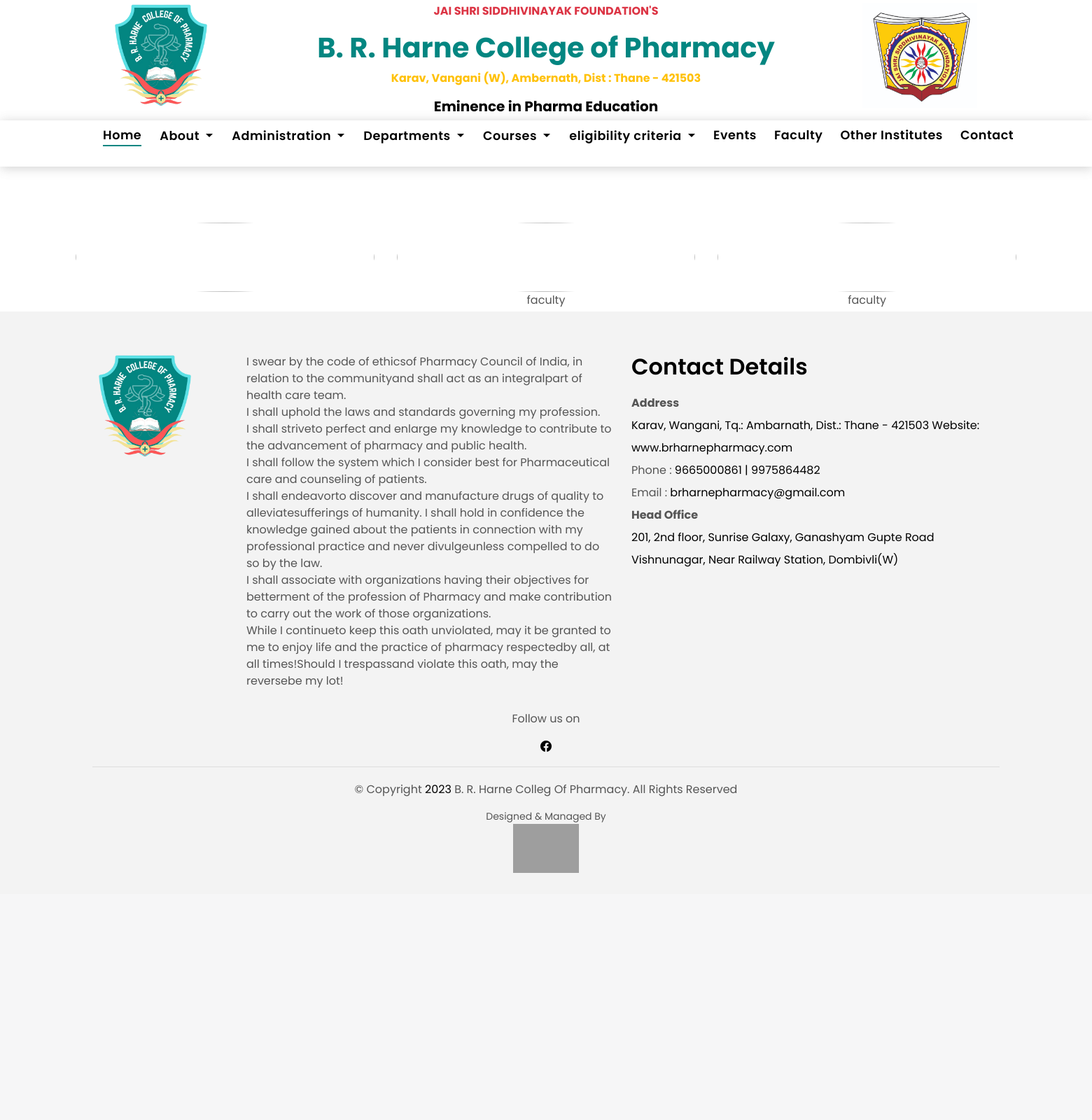
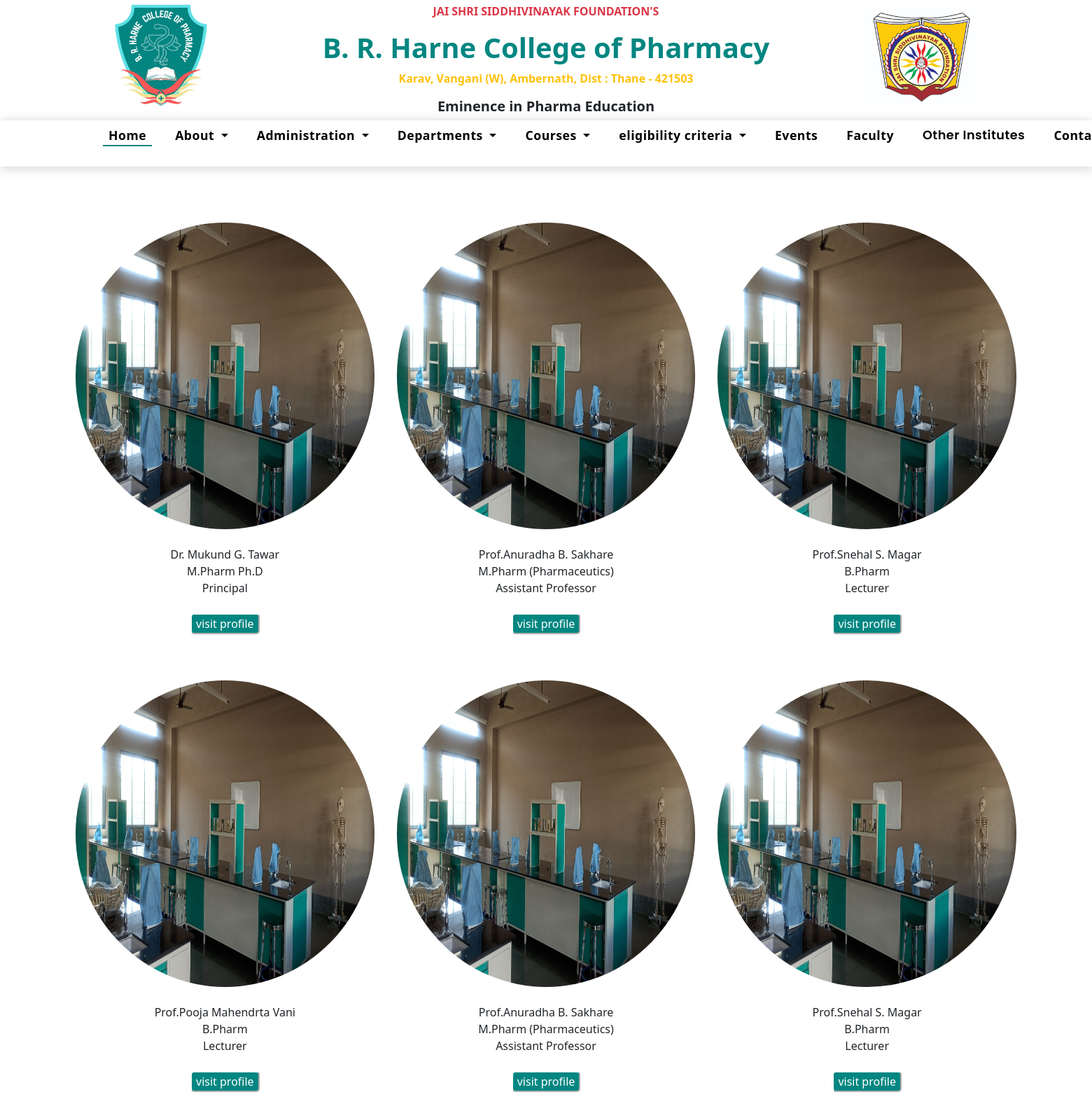
Before and after one commit to shelkeom230/brharnepharmacy.in, a PHP site: page /faculty.php in a window 1560 px wide; the page is wider, and only the part inside the window is pictured. Shown: the top 1600 px of that part at 70% size. Before the commit the page ends 1277 px from the top of that part, so only its background shows below. Run offline with PHP 8.4, Linux system fonts and the light colour scheme; grey boxes are pictures that could not be loaded.

Commit message:
updated faculty profiles on faculty.php page without DP

```diff
--- a/faculty.php
+++ b/faculty.php
@@ -1,38 +1,97 @@
+<?php include("header.php") ?>
+
 <!DOCTYPE html>
-<html lang="en">
+<html>
 <head>
-    <meta charset="UTF-8">
-    <meta http-equiv="X-UA-Compatible" content="IE=edge">
-    <meta name="viewport" content="width=device-width, initial-scale=1.0">
     <title>faculty</title>
 </head>
+<link href="https://cdn.jsdelivr.net/npm/bootstrap@5.3.0-alpha1/dist/css/bootstrap.min.css" rel="stylesheet" integrity="sha384-GLhlTQ8iRABdZLl6O3oVMWSktQOp6b7In1Zl3/Jr59b6EGGoI1aFkw7cmDA6j6gD" crossorigin="anonymous">
+<script src="https://cdn.jsdelivr.net/npm/bootstrap@5.3.0-alpha1/dist/js/bootstrap.bundle.min.js" integrity="sha384-w76AqPfDkMBDXo30jS1Sgez6pr3x5MlQ1ZAGC+nuZB+EYdgRZgiwxhTBTkF7CXvN" crossorigin="anonymous"></script>
+<style>
+    body{
+        overflow-x: hidden;
+    }
+</style>
 <body>
-    <?php
-    include "header.php";
-    ?>
 
   <div class="container-fluid mt-3">
     <div class="row" style="margin-left: 80px;margin-right: 80px;">
       <div class="col p-3" style="text-align: center;">
         <br><br>
-      <img src="" style="width: 100%;height: 100%; border-radius: 50%;">
+        <img src="assets/img/2.jpeg" style="width: 100%;height: 100%; border-radius: 50%;"><br><br>
+        Dr. Mukund G. Tawar<br>
+        M.Pharm Ph.D<br>
+        Principal<br>
+        <br>
+        <a href="assets/faculty/Dr. Mukund G. Tawar_Website.pdf" target="_blank;"><button style="background-color:#038681;color:white;border-radius:5px;border-color:white;">visit profile</button></a>
       </div>
 
-    <div class="col p-3 " style="text-align: center"><br><br>
-      <img src="" style="width: 100%;height: 100%; border-radius: 50%;">
-      faculty
+      <div class="col p-3" style="text-align: center;">
+        <br><br>
+        <img src="assets/img/2.jpeg" style="width: 100%;height: 100%; border-radius: 50%;"><br><br>
+        Prof.Anuradha B. Sakhare<br>
+        M.Pharm (Pharmaceutics)<br>
+        Assistant Professor<br><br>
+
+        <a href="assets/faculty/faculty Profile Format (1).pdf" target="_blank;"><button style="background-color:#038681;color:white;border-radius:5px;border-color:white;">visit profile</button></a>
       </div>
 
-    <div class="col p-3 " style="text-align: center"><br><br>
-      <img src="" style="width: 100%;height: 100%; border-radius:50%;">
-      faculty
+      <div class="col p-3" style="text-align: center;">
+        <br><br>
+        <img src="assets/img/2.jpeg" style="width: 100%;height: 100%; border-radius: 50%;"><br><br>
+        Prof.Snehal S. Magar<br>
+        B.Pharm<br>
+        Lecturer
+        <br><br>
+        <a href="assets/faculty/faculty Profile Format snehal magar.pdf" target="_blank;"><button style="background-color:#038681;color:white;border-radius:5px;border-color:white;">visit profile</button></a>
       </div>
     </div>
   </div>
+
+  <br><br><br><br><br><br><br>
+
+
+  <div class="container-fluid mt-3">
+    <div class="row" style="margin-left: 80px;margin-right: 80px;">
+      <div class="col p-3" style="text-align: center;">
+        <br><br>
+        <img src="assets/img/2.jpeg" style="width: 100%;height: 100%; border-radius: 50%;"><br><br>
+        Prof.Pooja Mahendrta Vani<br>
+        B.Pharm<br>
+        Lecturer<br>
+        <br>
+        <a href="assets/faculty/faculty Profile Formatpooja.pdf" target="_blank;"><button style="background-color:#038681;color:white;border-radius:5px;border-color:white;">visit profile</button></a>
+      </div>
+
+      <div class="col p-3" style="text-align: center;">
+        <br><br>
+        <img src="assets/img/2.jpeg" style="width: 100%;height: 100%; border-radius: 50%;"><br><br>
+        Prof.Anuradha B. Sakhare<br>
+        M.Pharm (Pharmaceutics)<br>
+        Assistant Professor<br><br>
+
+        <a href="assets/faculty/faculty Profile Format (1).pdf" target="_blank;"><button style="background-color:#038681;color:white;border-radius:5px;border-color:white;">visit profile</button></a>
+      </div>
+
+      <div class="col p-3" style="text-align: center;">
+        <br><br>
+        <img src="assets/img/2.jpeg" style="width: 100%;height: 100%; border-radius: 50%;"><br><br>
+        Prof.Snehal S. Magar<br>
+        B.Pharm<br>
+        Lecturer
+        <br><br>
+        <a href="assets/faculty/faculty Profile Format snehal magar.pdf" target="_blank;"><button style="background-color:#038681;color:white;border-radius:5px;border-color:white;">visit profile</button></a>
+      </div>
+    </div>
+  </div>
+
+
+  <br><br><br><br><br><br><br>
 
   <?php
   include "footer.php";
   ?>
 
 </body>
+
 </html>
```
Lines whose indentation alone changed are shown as unchanged.
